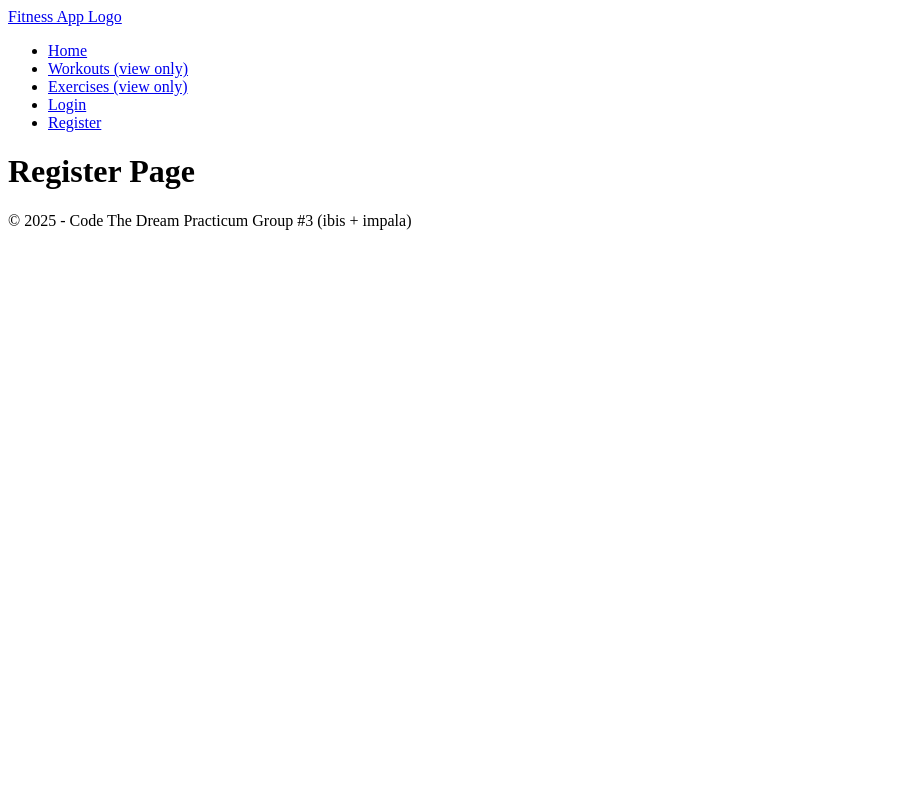
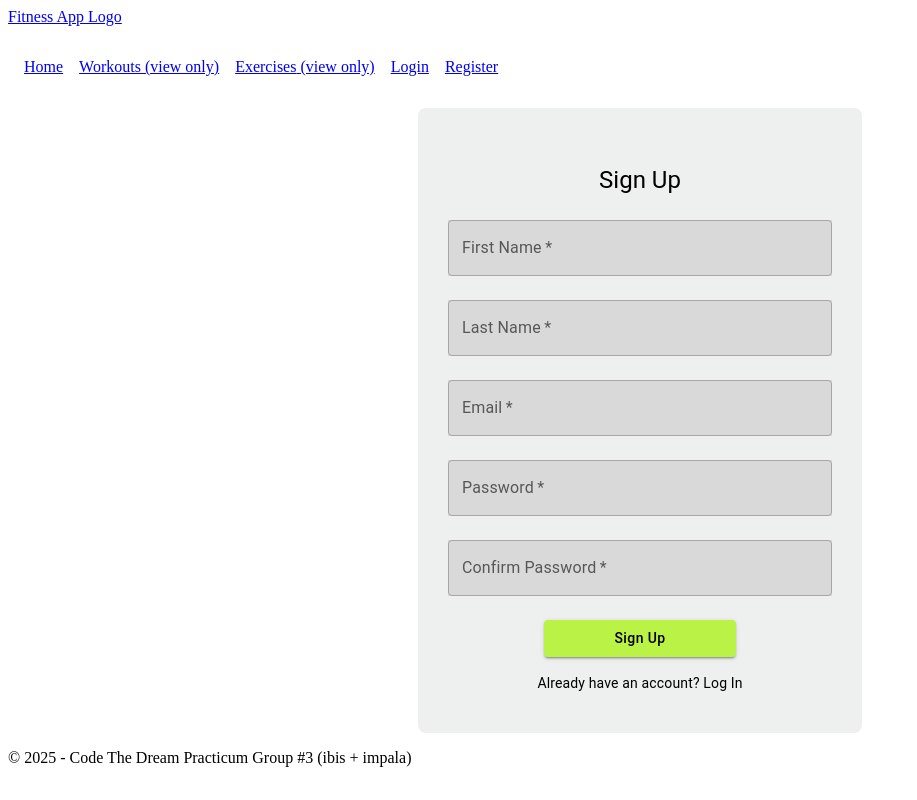
Before and after one commit to Code-the-Dream-School/ii-practicum-team-3-front, a React (Vite) app: page /register in a window 1280 px wide. Shown: the whole page, without its empty margins (0-917 px from the left). Built offline with nearby package versions, Linux system fonts and the light colour scheme.

Commit message:
add Sign In and Sign Up pages with reusable form components

```diff
--- a/package.json
+++ b/package.json
@@ -13,6 +13,10 @@
     "preview": "vite preview"
   },
   "dependencies": {
+    "@emotion/react": "^11.14.0",
+    "@emotion/styled": "^11.14.0",
+    "@mui/icons-material": "^7.0.2",
+    "@mui/material": "^7.0.2",
     "axios": "^1.8.4",
     "react": "^18.2.0",
     "react-dom": "^18.2.0",
--- a/src/api/authApi.js
+++ b/src/api/authApi.js
@@ -26,6 +26,27 @@ export const loginRequest = async (email, password) => {
     return data;
   } catch (error) {
     throw new Error(`Login request failed: ${error.message}`);
+  }
+};
+
+export const registerRequest = async ({ firstName, lastName, email, password }) => {
+  try {
+    const res = await fetch('/api/v1/auth/register', {
+      method: 'POST',
+      headers: { 'Content-Type': 'application/json' },
+      credentials: 'include',
+      body: JSON.stringify({ firstName, lastName, email, password }),
+    });
+
+    const data = await res.json();
+
+    if (!res.ok) {
+      throw new Error(data.message || 'Registration failed');
+    }
+
+    return data;
+  } catch (error) {
+    throw new Error(`Register request failed: ${error.message}`);
   }
 };
 
--- /dev/null
+++ b/src/components/Form/AuthButton.jsx
@@ -0,0 +1,23 @@
+import { Button } from '@mui/material';
+
+const AuthButton = ({ submitting, text }) => (
+  <Button
+    type="submit"
+    variant="contained"
+    fullWidth
+    sx={{
+      mt: 2,
+      mx: 'auto',
+      display: 'block',
+      bgcolor: '#BBF246',
+      color: '#000',
+      textTransform: 'none',
+      width: '50%',
+    }}
+    disabled={submitting}
+  >
+    {submitting ? `${text}...` : text}
+  </Button>
+);
+
+export default AuthButton;
--- /dev/null
+++ b/src/components/Form/ErrorAlert.jsx
@@ -0,0 +1,10 @@
+import { Alert } from '@mui/material';
+
+const ErrorAlert = ({ message }) =>
+  message ? (
+    <Alert severity="error" sx={{ width: '100%', mb: 2 }}>
+      {message}
+    </Alert>
+  ) : null;
+
+export default ErrorAlert;
--- /dev/null
+++ b/src/components/Form/InputField.jsx
@@ -0,0 +1,24 @@
+import { TextField } from '@mui/material';
+
+const InputField = ({ label, value, onChange, type = 'text', required = true }) => {
+  return (
+    <TextField
+      label={label}
+      type={type}
+      fullWidth
+      margin="normal"
+      value={value}
+      onChange={onChange}
+      required={required}
+      sx={{
+        bgcolor: '#D9D9D9',
+        '& label.Mui-focused': { color: '#000' },
+        '& .MuiOutlinedInput-root': {
+          '&.Mui-focused fieldset': { borderColor: '#000' },
+        },
+      }}
+    />
+  );
+};
+
+export default InputField;
--- a/src/context/AuthProvider.jsx
+++ b/src/context/AuthProvider.jsx
@@ -1,6 +1,6 @@
 import { createContext, useContext, useState, useEffect, useCallback } from 'react';
 
-import { loginRequest, logoutRequest, refreshTokenRequest } from '../api/authApi';
+import { loginRequest, logoutRequest, refreshTokenRequest, registerRequest } from '../api/authApi';
 
 const AuthContext = createContext(null);
 
@@ -22,6 +22,17 @@ export const AuthProvider = ({ children }) => {
     } catch (error) {
       console.error('Login failed:', error.message);
       setError(error.message);
+    }
+  };
+
+  const register = async ({ firstName, lastName, email, password }) => {
+    try {
+      await registerRequest({ firstName, lastName, email, password });
+      setError(null);
+    } catch (error) {
+      console.error('Registration failed:', error.message);
+      setError(error.message);
+      throw error;
     }
   };
 
@@ -60,7 +71,7 @@ export const AuthProvider = ({ children }) => {
   }, [refreshToken, accessToken, error]);
 
   return (
-    <AuthContext.Provider value={{ user, accessToken, login, logout, error }}>
+    <AuthContext.Provider value={{ user, accessToken, login, logout, register, error }}>
       {children}
     </AuthContext.Provider>
   );
--- a/src/layouts/NavBar.jsx
+++ b/src/layouts/NavBar.jsx
@@ -1,45 +1,52 @@
-import { Link, useNavigate } from 'react-router-dom';
+import { Button } from '@mui/material';
+import { Link } from 'react-router-dom';
 
 import { useAuth } from '../context/AuthProvider';
 
 function Navbar() {
   const { user, logout } = useAuth();
-  const navigate = useNavigate();
 
   const handleLogout = async () => {
     await logout();
-    navigate('/login');
   };
 
   return (
     <nav>
-      <ul>
+      <ul style={{ display: 'flex', gap: '1rem', listStyle: 'none', padding: '1rem' }}>
         <li>
           <Link to="/">Home</Link>
         </li>
+
+        <li>
+          <Link to="/workouts">Workouts{!user && ' (view only)'}</Link>
+        </li>
+
+        <li>
+          <Link to="/exercises">Exercises{!user && ' (view only)'}</Link>
+        </li>
+
         {user ? (
           <>
-            <li>
-              <Link to="/workouts">Workouts</Link>
-            </li>
-            <li>
-              <Link to="/exercises">Exercises</Link>
-            </li>
             <li>
               <Link to="/profile">Profile</Link>
             </li>
             <li>
-              <button onClick={handleLogout}>Logout</button>
+              <Button
+                onClick={handleLogout}
+                variant="text"
+                sx={{
+                  color: '#000',
+                  textTransform: 'none',
+                  padding: 0,
+                  minWidth: 0,
+                }}
+              >
+                Logout
+              </Button>
             </li>
           </>
         ) : (
           <>
-            <li>
-              <Link to="/workouts">Workouts (view only)</Link>
-            </li>{' '}
-            <li>
-              <Link to="/exercises">Exercises (view only)</Link>
-            </li>{' '}
             <li>
               <Link to="/login">Login</Link>
             </li>
--- a/src/pages/auth/Login.jsx
+++ b/src/pages/auth/Login.jsx
@@ -1,50 +1,85 @@
 import { useState } from 'react';
 
-import { Link } from 'react-router-dom';
+import { Container, Box, Typography, Link } from '@mui/material';
+import { Link as RouterLink, useNavigate } from 'react-router-dom';
 
+import AuthButton from '../../components/Form/AuthButton';
+import ErrorAlert from '../../components/Form/ErrorAlert';
+import InputField from '../../components/Form/InputField';
 import { useAuth } from '../../context/AuthProvider';
 
 function Login() {
-  const { login, error, user } = useAuth();
+  const { login, error } = useAuth();
   const [email, setEmail] = useState('');
   const [password, setPassword] = useState('');
+  const [submitting, setSubmitting] = useState(false);
+  const navigate = useNavigate();
 
   const handleSubmit = async (e) => {
     e.preventDefault();
+    setSubmitting(true);
+    try {
       await login(email, password);
+      navigate('/');
+    } catch (err) {
+      console.error('Login error:', err);
+    } finally {
+      setSubmitting(false);
+    }
   };
 
   return (
-    <div>
-      <h2>Login</h2>
+    <Container
+      maxWidth="xs"
+      disableGutters
+      sx={{
+        bgcolor: 'rgba(201, 208, 202, 0.33)',
+        py: 5,
+        px: 3.75,
+        borderRadius: 2,
+      }}
+    >
+      <Box mt={2} display="flex" flexDirection="column" alignItems="center">
+        <Typography variant="h5" gutterBottom>
+          Log In
+        </Typography>
 
-      <form onSubmit={handleSubmit}>
-        <input
+        <ErrorAlert message={error} />
+
+        <Box component="form" onSubmit={handleSubmit} sx={{ width: '100%' }}>
+          <InputField
+            label="Email"
             type="email"
-          placeholder="Email"
             value={email}
             onChange={(e) => setEmail(e.target.value)}
-          required
           />
-
-        <input
+          <InputField
+            label="Password"
             type="password"
-          placeholder="Password"
             value={password}
             onChange={(e) => setPassword(e.target.value)}
-          required
           />
+          <AuthButton submitting={submitting} text="Log In" />
 
-        <button type="submit">Log In</button>
-
-        {error && <p style={{ color: 'red' }}>{error}</p>}
-        {user && <p style={{ color: 'green' }}>Welcome, {user.firstName}</p>}
-
-        <div>
-          <Link to="/password/reset">Forgot password?</Link>
-        </div>
-      </form>
-    </div>
+          <Box mt={2} textAlign="center">
+            <Link
+              component={RouterLink}
+              to="/password/reset"
+              variant="body2"
+              sx={{
+                color: '#000',
+                textDecoration: 'none',
+                '&:hover': {
+                  textDecoration: 'underline',
+                },
+              }}
+            >
+              Forgot password?
+            </Link>
+          </Box>
+        </Box>
+      </Box>
+    </Container>
   );
 }
 
--- a/src/pages/auth/Register.jsx
+++ b/src/pages/auth/Register.jsx
@@ -1,5 +1,113 @@
+import { useState } from 'react';
+
+import { Container, Box, Typography, Link } from '@mui/material';
+import { Link as RouterLink, useNavigate } from 'react-router-dom';
+
+import AuthButton from '../../components/Form/AuthButton';
+import ErrorAlert from '../../components/Form/ErrorAlert';
+import InputField from '../../components/Form/InputField';
+import { useAuth } from '../../context/AuthProvider';
+
 function Register() {
-  return <h1>Register Page</h1>;
+  const { register, error } = useAuth();
+  const [firstName, setFirstName] = useState('');
+  const [lastName, setLastName] = useState('');
+  const [email, setEmail] = useState('');
+  const [password, setPassword] = useState('');
+  const [confirmPassword, setConfirmPassword] = useState('');
+  const [submitting, setSubmitting] = useState(false);
+  const [passwordError, setPasswordError] = useState('');
+  const navigate = useNavigate();
+
+  const handleSubmit = async (e) => {
+    e.preventDefault();
+    setSubmitting(true);
+    if (password !== confirmPassword) {
+      setPasswordError('Passwords do not match');
+      return;
+    }
+    setPasswordError('');
+    setSubmitting(true);
+    try {
+      await register({ firstName, lastName, email, password });
+      navigate('/login');
+    } catch (err) {
+      console.error('Register error:', err);
+    } finally {
+      setSubmitting(false);
+    }
+  };
+
+  return (
+    <Container
+      maxWidth="xs"
+      disableGutters
+      sx={{
+        bgcolor: 'rgba(201, 208, 202, 0.33)',
+        py: 5,
+        px: 3.75,
+        borderRadius: 2,
+      }}
+    >
+      <Box mt={2} display="flex" flexDirection="column" alignItems="center">
+        <Typography variant="h5" gutterBottom>
+          Sign Up
+        </Typography>
+
+        <ErrorAlert message={error} />
+        <ErrorAlert message={passwordError} />
+
+        <Box component="form" onSubmit={handleSubmit} sx={{ width: '100%' }}>
+          <InputField
+            label="First Name"
+            value={firstName}
+            onChange={(e) => setFirstName(e.target.value)}
+          />
+          <InputField
+            label="Last Name"
+            value={lastName}
+            onChange={(e) => setLastName(e.target.value)}
+          />
+          <InputField
+            label="Email"
+            type="email"
+            value={email}
+            onChange={(e) => setEmail(e.target.value)}
+          />
+          <InputField
+            label="Password"
+            type="password"
+            value={password}
+            onChange={(e) => setPassword(e.target.value)}
+          />
+          <InputField
+            label="Confirm Password"
+            type="password"
+            value={confirmPassword}
+            onChange={(e) => setConfirmPassword(e.target.value)}
+          />
+          <AuthButton submitting={submitting} text="Sign Up" />
+
+          <Box mt={2} textAlign="center">
+            <Link
+              component={RouterLink}
+              to="/login"
+              variant="body2"
+              sx={{
+                color: '#000',
+                textDecoration: 'none',
+                '&:hover': {
+                  textDecoration: 'underline',
+                },
+              }}
+            >
+              Already have an account? Log In
+            </Link>
+          </Box>
+        </Box>
+      </Box>
+    </Container>
+  );
 }
 
 export default Register;
```
Also changed, not shown: 2 other files (tests, documents, lock files or other folders). Lines whose indentation alone changed are shown as unchanged.
